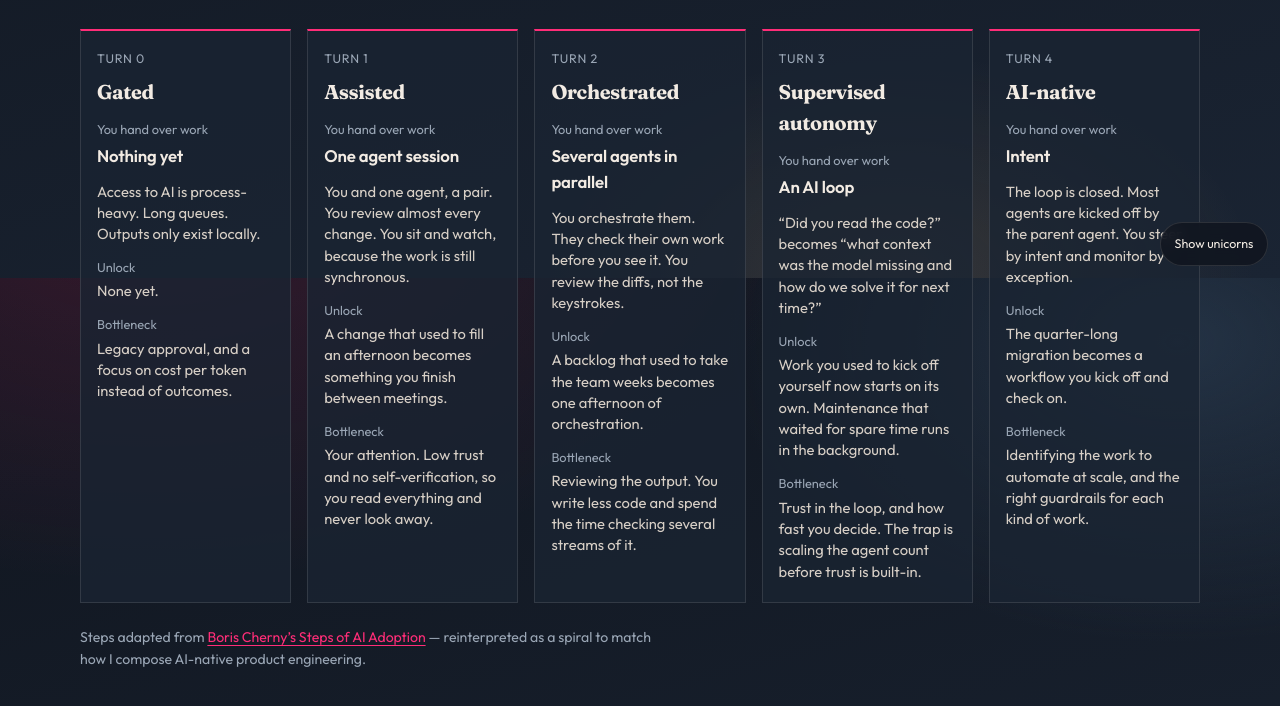
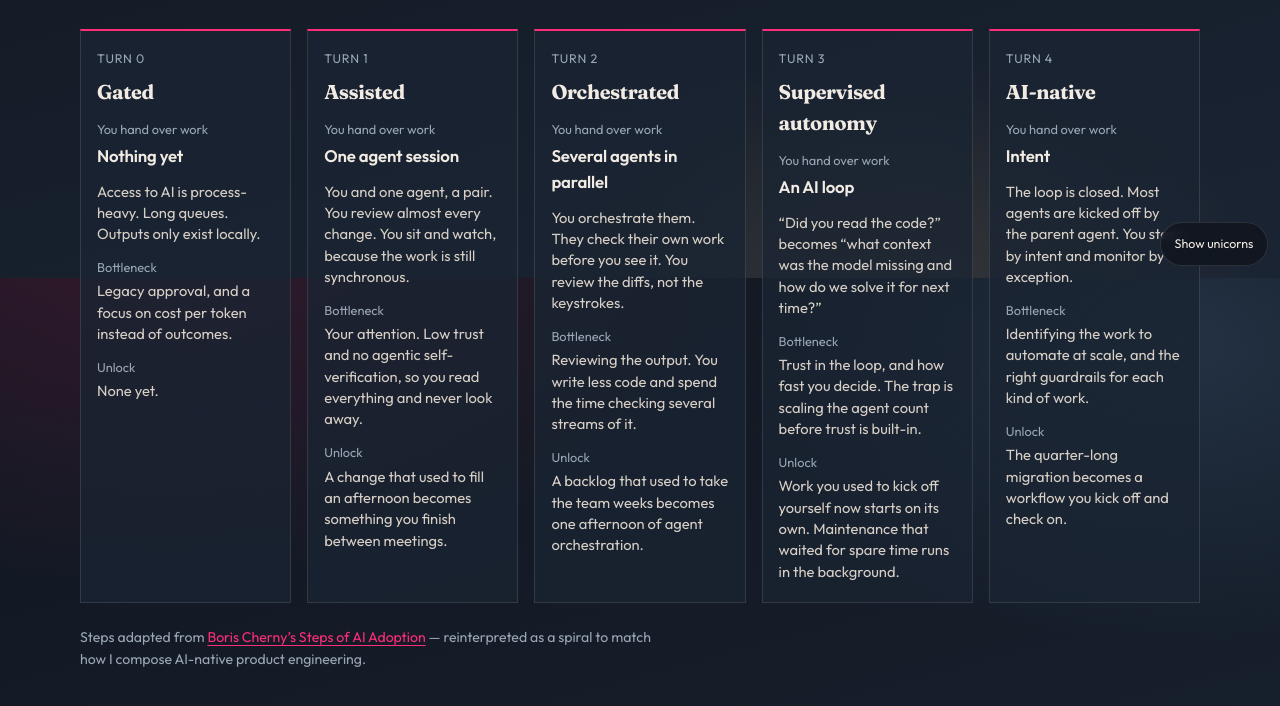
Before and after one commit to xyzcharlize/xyzcharlize.github.io, an Astro site: page /how-i-work in a window 1280 px wide. Shown: the part 522-1228 px from the top of the page. Built offline with nearby package versions, Linux system fonts and the light colour scheme; Astro itself is replaced by a stand-in of ours.

Commit message:
List Bottleneck above Unlock on each maturity turn.
Co-authored-by: Cha <xyzcharlize@users.noreply.github.com>

```diff
--- a/src/components/AiSpiral.astro
+++ b/src/components/AiSpiral.astro
@@ -13,7 +13,7 @@ const turns = [
     name: 'Assisted',
     hand: 'One agent session',
     desc: 'You and one agent, a pair. You review almost every change. You sit and watch, because the work is still synchronous.',
-    bottleneck: 'Your attention. Low trust and no self-verification, so you read everything and never look away.',
+    bottleneck: 'Your attention. Low trust and no agentic self-verification, so you read everything and never look away.',
     unlock: 'A change that used to fill an afternoon becomes something you finish between meetings.',
   },
   {
@@ -22,7 +22,7 @@ const turns = [
     hand: 'Several agents in parallel',
     desc: 'You orchestrate them. They check their own work before you see it. You review the diffs, not the keystrokes.',
     bottleneck: 'Reviewing the output. You write less code and spend the time checking several streams of it.',
-    unlock: 'A backlog that used to take the team weeks becomes one afternoon of orchestration.',
+    unlock: 'A backlog that used to take the team weeks becomes one afternoon of agent orchestration.',
   },
   {
     step: 3,
@@ -52,10 +52,10 @@ const turns = [
         <span class="turn-hand-label">You hand over work</span>
         <p class="turn-hand">{item.hand}</p>
         <p class="turn-desc">{item.desc}</p>
+        <span class="turn-hand-label">Bottleneck</span>
+        <p class="turn-extra">{item.bottleneck}</p>
         <span class="turn-hand-label">Unlock</span>
         <p class="turn-extra">{item.unlock}</p>
-        <span class="turn-hand-label">Bottleneck</span>
-        <p class="turn-extra">{item.bottleneck}</p>
       </li>
     ))
   }
```
